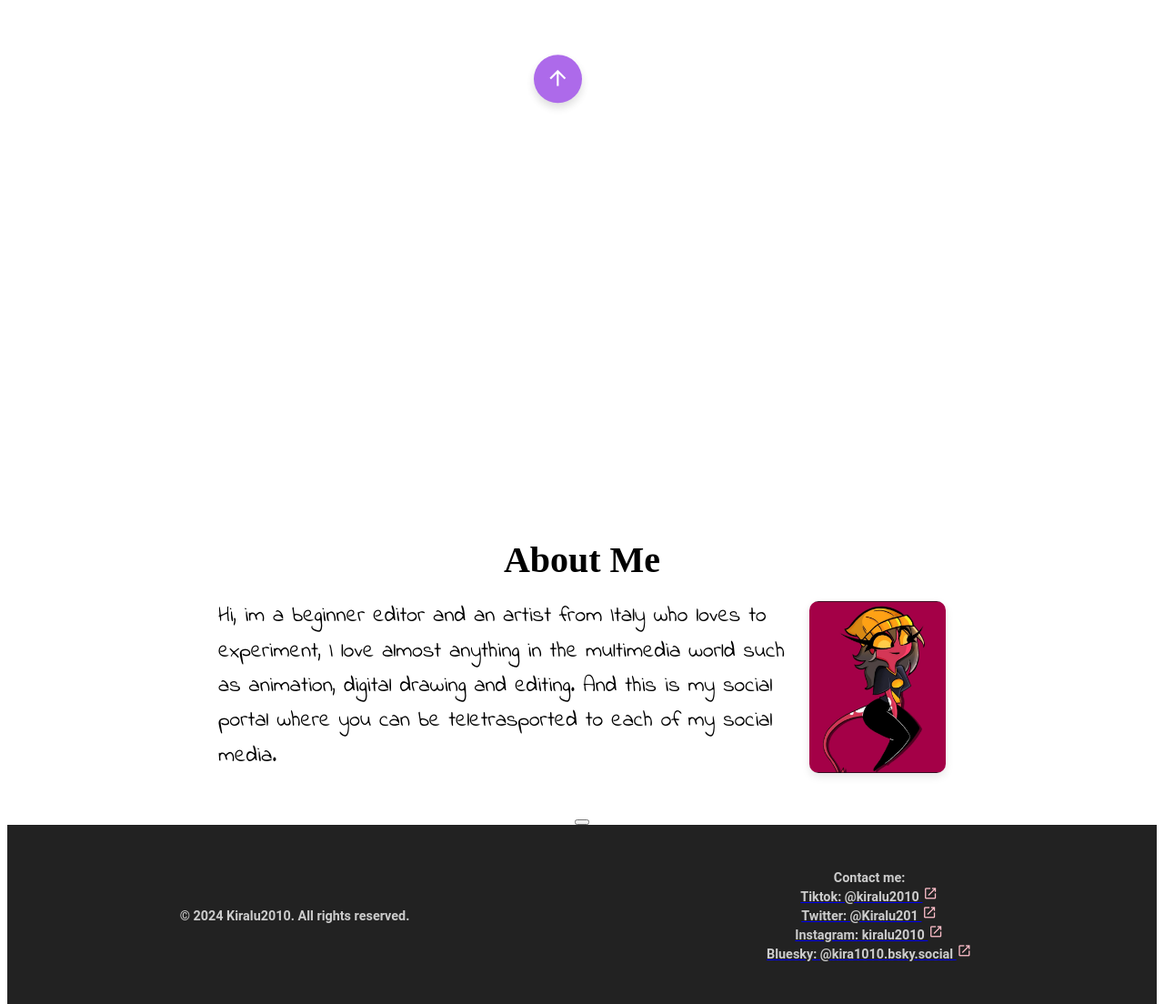
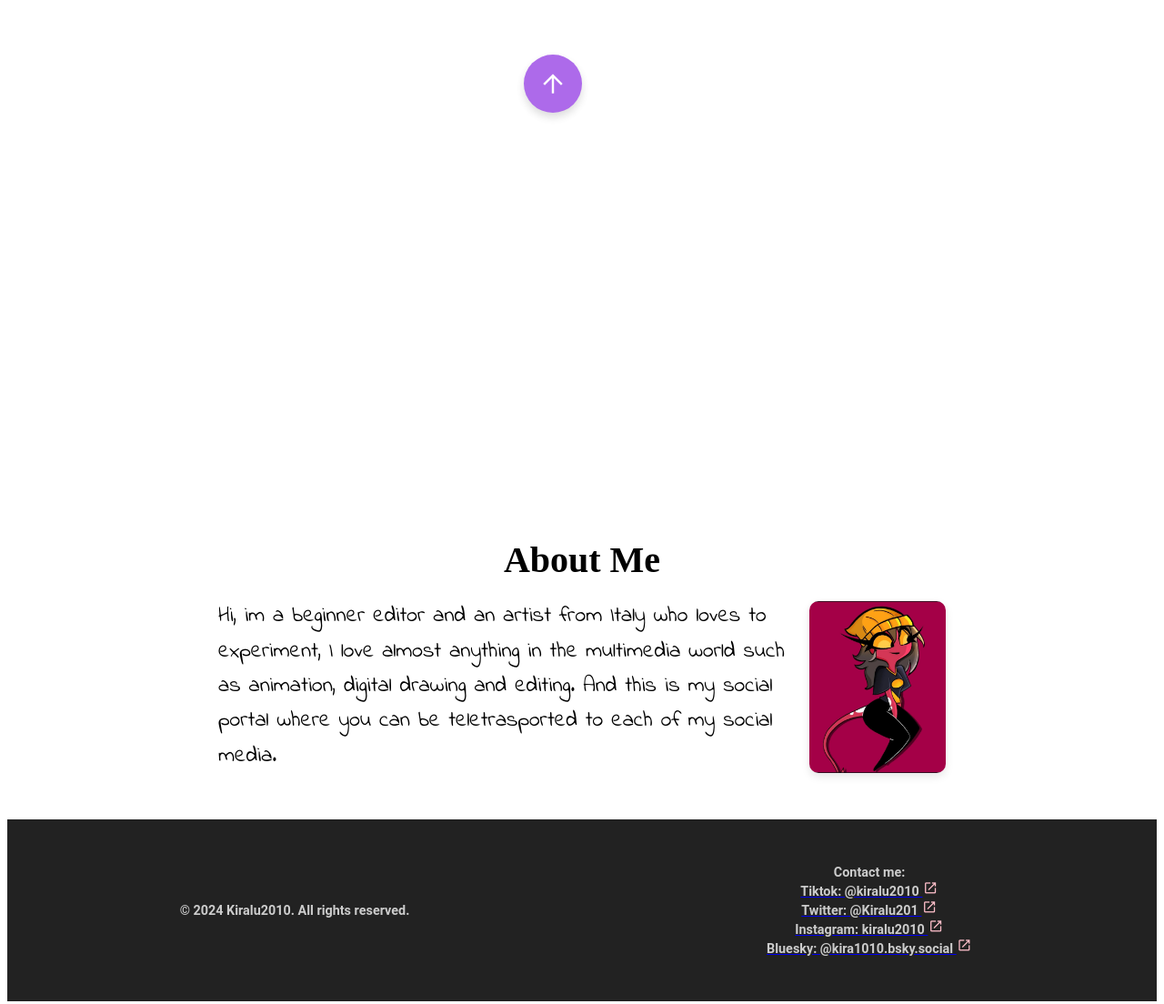
Before and after one commit to Kiralu2010/website, a plain HTML site: page index.html in a window 1280 px wide. Shown: the part 980-2084 px from the top of the page at 91% size. Drawn offline with nearby package versions, Linux system fonts and the light colour scheme; a web font is replaced by a local one.

Commit message:
remove button for back to top arrow

```diff
--- a/index.html
+++ b/index.html
@@ -125,13 +125,11 @@
 
         </section>
 
-        <button onclick="scrollToTop()">
-            <div id="back_up_arrow">
-                <span class="material-symbols-outlined">
-                    arrow_upward
-                </span>
-            </div>
-        </button>
+        <div id="back_up_arrow" onclick="scrollToTop()">
+            <span class="material-symbols-outlined">
+                arrow_upward
+            </span>
+        </div>
 
         <footer>
             <div class="footer-left">
```
